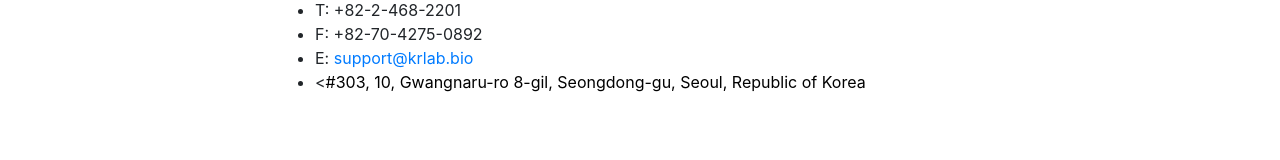
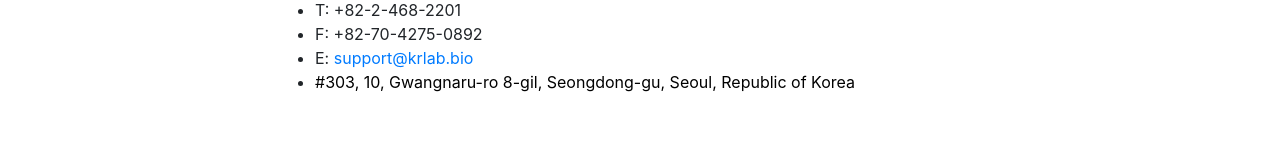
Before and after one commit to krlabbio/krlabbio.github.io, a website with bundled scripts: page index.html in a window 1280 px wide. Shown: the part 1743-1903 px from the top of the page. Built offline with nearby package versions, Linux system fonts and the light colour scheme.

Commit message:
Typo correction

```diff
--- a/index.html
+++ b/index.html
@@ -96,7 +96,7 @@
             <li>T: +82-2-468-2201</li>
             <li>F: +82-70-4275-0892</li>
             <li>E: <a href = "mailto: support@krlab.bio">support@krlab.bio</a></li>
-            <li><<a href = "http://naver.me/GOuh6AsJ" style="color:black">#303, 10, Gwangnaru-ro 8-gil, Seongdong-gu, Seoul, Republic of Korea</a></li>
+            <li><a href = "http://naver.me/GOuh6AsJ" style="color:black">#303, 10, Gwangnaru-ro 8-gil, Seongdong-gu, Seoul, Republic of Korea</a></li>
           </ul>
         </div>
       </div>
```
